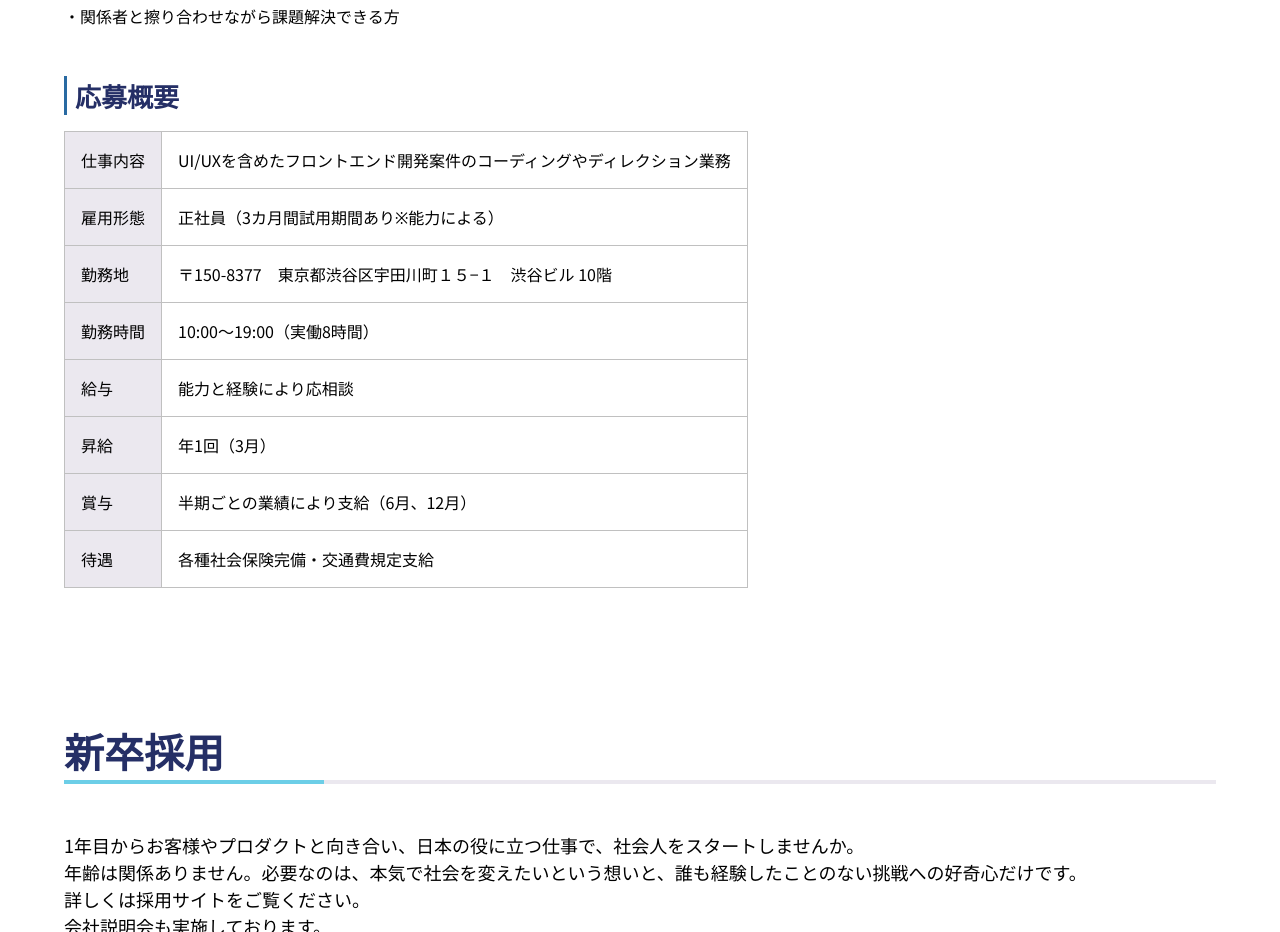
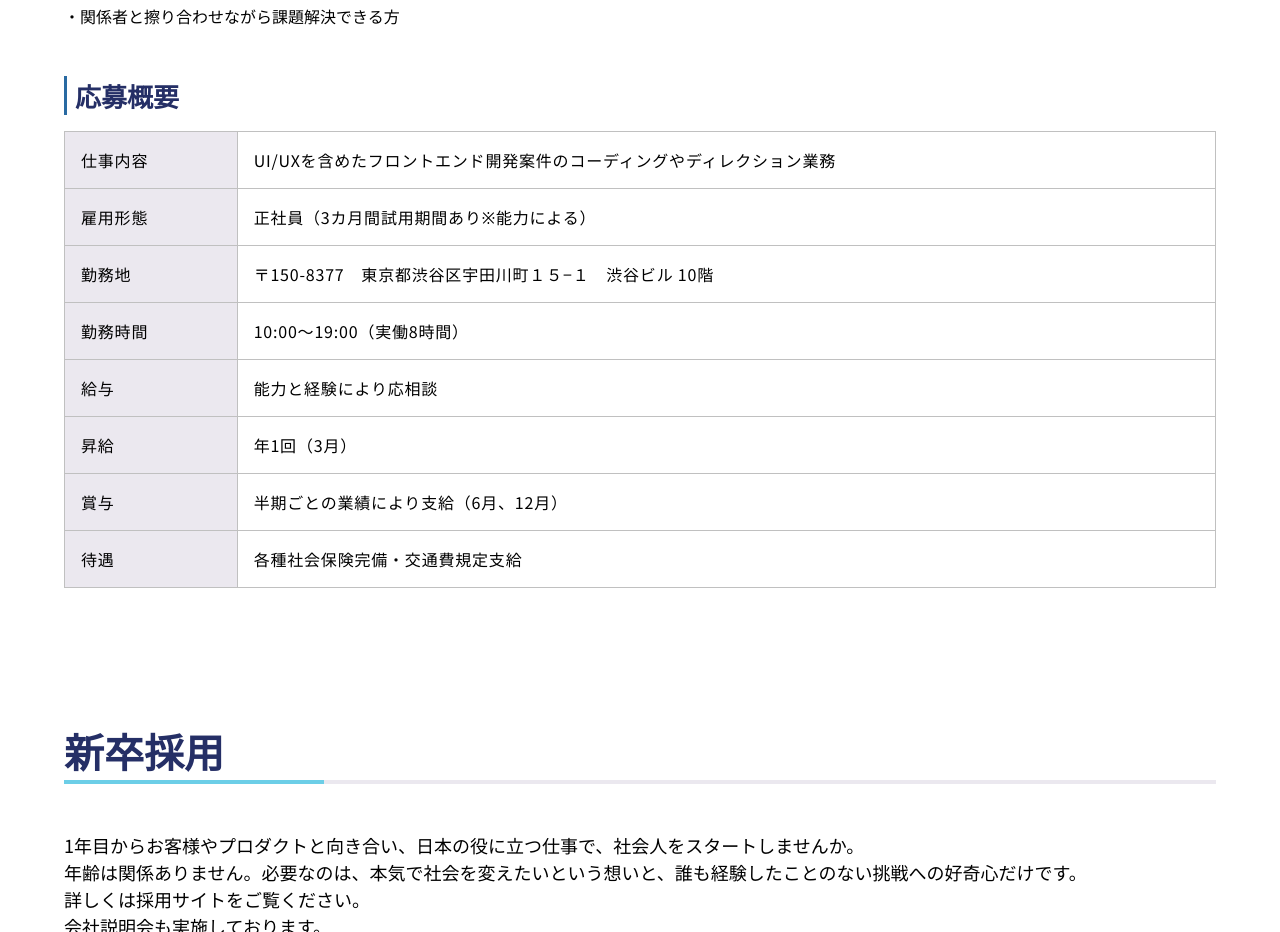
Before and after one commit to NanaTakahashi332/final__test, a plain HTML site: page career.html in a window 1280 px wide. Shown: the part 1080-2012 px from the top of the page. Drawn offline with nearby package versions, Linux system fonts and the light colour scheme; a script that the page names is missing; a web font is replaced by a local one.

Commit message:
0119_4修正
応募概要　テーブルの幅をしっかり確保

```diff
--- a/scss/foundation/_base.scss
+++ b/scss/foundation/_base.scss
@@ -2782,12 +2782,14 @@ footer {
       }
       table {
         border-collapse: collapse;
+        width: 100%;
         th,
         td {
           padding: 1rem;
           border: 1px solid #c0c0c0;
           line-height: 1.5;
           text-align: left;
+          letter-spacing: 0.05em;
           @include mq(sp) {
             font-size: 12px;
           }
@@ -2795,6 +2797,10 @@ footer {
         th {
           background-color: $weak_gray;
           font-weight: 100;
+          width: 15%;
+        }
+        td {
+          width: 85%;
         }
       }
     }
```
Also changed, not shown: css/style.css.
